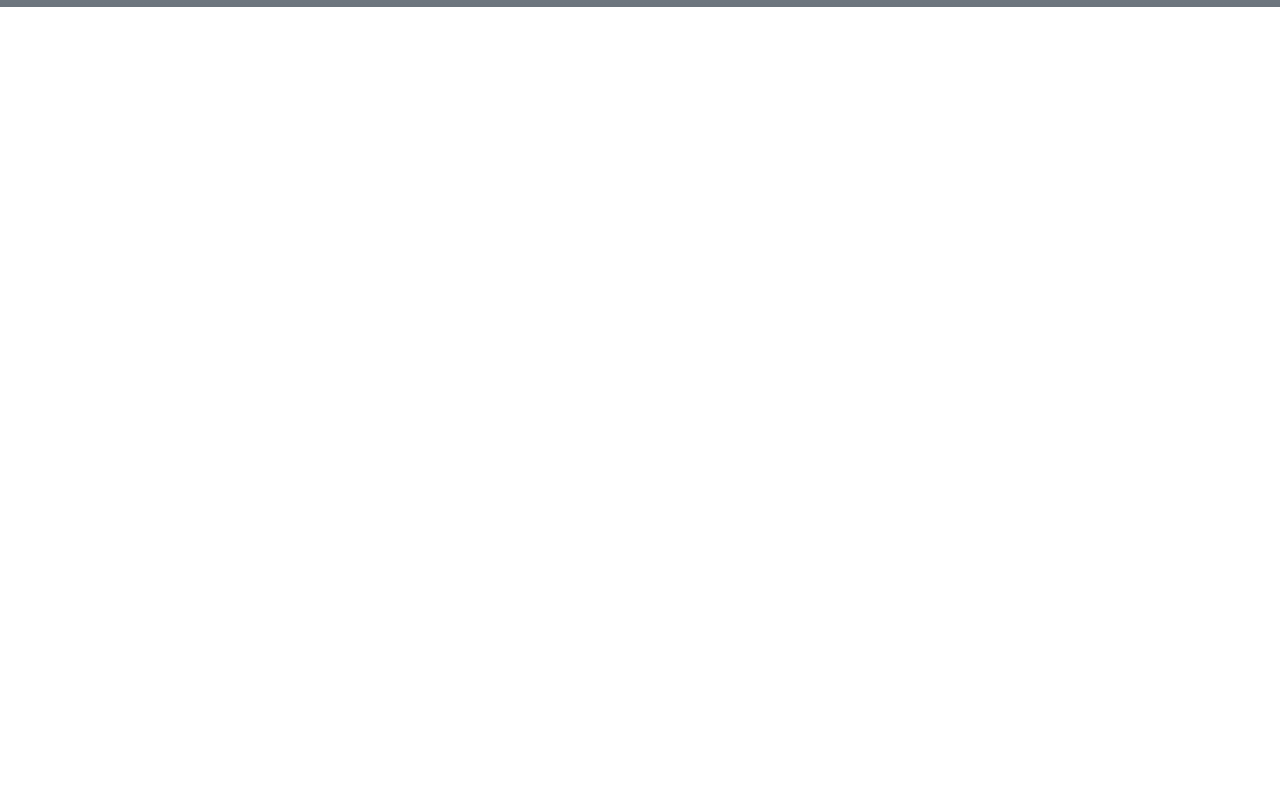
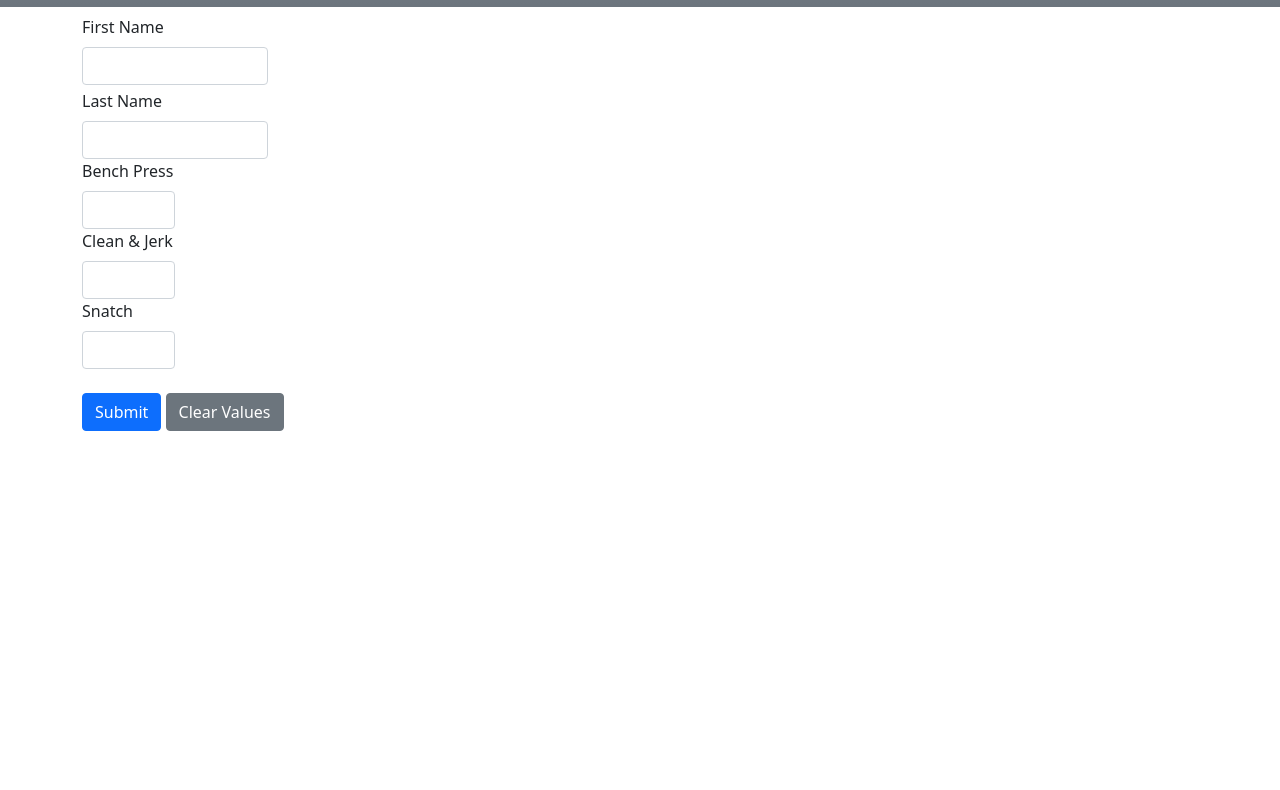
Before and after one commit to JhonQA/HWAWeightlifting, a plain HTML site: page WeightliftingHWA/home.html in a window 1280 px wide. Shown: the part 118-908 px from the top of the page. After the commit the page ends 800 px from the top, so only its background shows below. Drawn offline with nearby package versions, Linux system fonts and the light colour scheme.

Commit message:
JU: Began work on being able to create an entry on the frontend GUI. Disabled the background feature for now. Will work on that at the end

```diff
--- a/WeightliftingHWA/home.html
+++ b/WeightliftingHWA/home.html
@@ -15,29 +15,65 @@
             <h1 class="text-center" id=""> Olympic Weightlifting</h1>
 
             <h4 class="text-center">
-                Welcome to the home of Weightlifting
+                Welcome to the home of Weightlifting- Enter your personal records!
             </h4>
             <div id="people"></div>
         </div>
     </div>
 </header>
 
+<div class="container-sm ">
 
-<div class="slider">
-    <div class ="load">
+    <form id="mainForm">
+        <div class="col-2">
+          <label for="firstName" class="form-label"> First Name</label>
+          <input type="text" class="form-control" id="firstName1" aria-describedby="firstName">
+          <div id="emailHelp" class="form-text"></div>
+        </div>
+
+        <div class="col-2">
+          <label for="lastName" class="form-label">Last Name</label>
+          <input type="text" class="form-control" id="lastName1"  aria-describedby="lastName">
+        </div>
+
+        <div class="col-1">
+            <label for="benchPress" class="form-label">Bench Press</label>
+            <input type="number" class="form-control" id="benchPress1"  aria-describedby="benchPress">
+          </div>
+
+        <div class="col-1">
+            <label for="cleanAndJ" class="form-label">Clean & Jerk</label>
+            <input type="number" class="form-control" id="cleanAndJ1"  aria-describedby="cleanAndJ">
+          </div>
+
+        <div class="col-1">
+            <label for="snatch" class="form-label">Snatch</label>
+            <input type="number" class="form-control" id="snatch1"  aria-describedby="Snatch">
+          </div>
+
+          <br>
+        <button type="button" class="btn btn-primary" onclick="createPersonalBest();">Submit</button>
+        <button type="reset" class="btn btn-secondary">Clear Values</button>
+      </form>
     </div>
-    <div class ="content">
-        <div class ="container-md">
-        <p lass="text-center" id="">Welcome to the home of Weightlifting. Here you can view all the Personal Best lifts users have submitted
-            in the Clean & Jerk, Snatch, and Bench Press. You can also submit your own if you want to show off! </p>
+
+    <!-- <div class="slider">
+        <div class ="load">
+        </div>
+        <div class ="content">
+            <div class ="container-md">
+            <p class="text-center" id="">Welcome to the home of Weightlifting. Here you can view all the Personal Best lifts users have submitted
+                in the Clean & Jerk, Snatch, and Bench Press. You can also submit your own if you want to show off! </p>
+        </div>
     </div>
-</div>
-</div>
+    </div> -->
 
 
 
 
 
+<script src="https://cdnjs.cloudflare.com/ajax/libs/axios/0.21.1/axios.min.js"integrity="sha512-bZS47S7sPOxkjU/4Bt0zrhEtWx0y0CRkhEp8IckzK+ltifIIE9EMIMTuT/mEzoIMewUINruDBIR/jJnbguonqQ=="crossorigin="anonymous"></script>
 <script src="https://cdn.jsdelivr.net/npm/bootstrap@5.0.0-beta3/dist/js/bootstrap.bundle.min.js" integrity="sha384-JEW9xMcG8R+pH31jmWH6WWP0WintQrMb4s7ZOdauHnUtxwoG2vI5DkLtS3qm9Ekf" crossorigin="anonymous"></script>
+<script src="./weightlifting.js"></script>
 </body>
 </html>
--- a/WeightliftingHWA/style.css
+++ b/WeightliftingHWA/style.css
@@ -4,7 +4,6 @@
 *{
     margin: 0;
     padding:0;
-
 }
 .load{
     animation: slide 2s;
@@ -21,6 +20,7 @@
 
 .content{
     color:rgb(255, 255, 255);
+
 }
 
 
--- a/WeightliftingHWA/weightlifting.js
+++ b/WeightliftingHWA/weightlifting.js
@@ -0,0 +1,25 @@
+'use strict';
+
+const firstName = document.querySelector("#firstName1");
+const lastName = document.querySelector("#lastName1");
+const benchPress = document.querySelector("#benchPress1");
+const cleanAndJ = document.querySelector("#cleanAndJ1");
+const snatch = document.querySelector("#snatch1");
+
+// console.log(firstName.value);
+// console.log(lastName.value);
+// console.log(benchPress.value);
+// console.log(cleanAndJ.value);
+// console.log(snatch.value);
+
+
+const createPersonalBest=() =>{
+    const firstNameVal = firstName.value;
+    const lastNameVal = lastName.value;
+    const benchPressVal = benchPress.value;
+    const cleanAndJVal = cleanAndJ.value;
+    const snatchVal = snatch.value;
+    const kilos = "KG";
+
+    console.log(`${firstNameVal} ${lastNameVal} ${benchPressVal}${"KG"} ${cleanAndJVal}${"KG"} ${snatchVal}${"KG"}`);
+};
```
